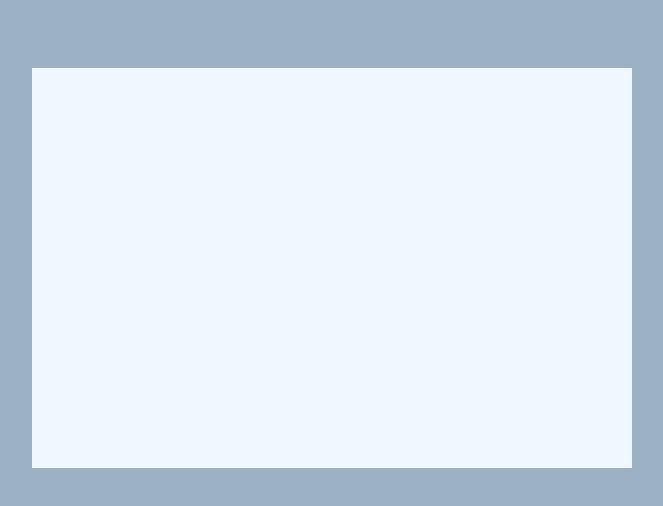
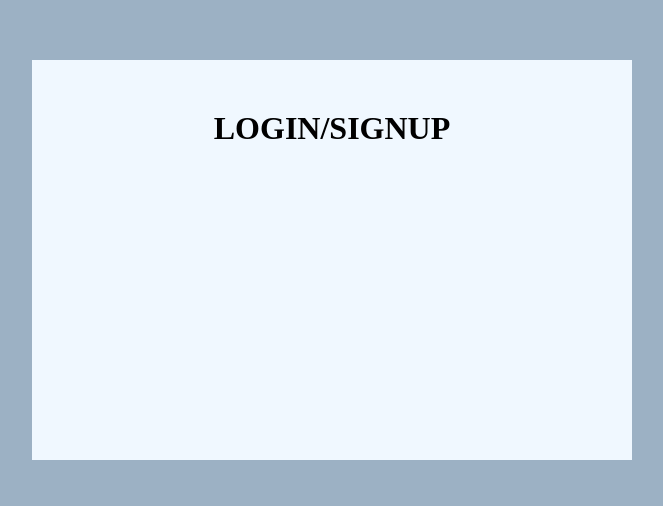
Before and after one commit to KeertiYadav-code/login-form, a plain HTML site: page index.html in a window 1280 px wide. Shown: the part 140-646 px from the top of the page, without its empty margins (308-971 px from the left). Drawn offline with Linux system fonts and the light colour scheme.

Commit message:
added text

```diff
--- a/index.html
+++ b/index.html
@@ -8,7 +8,9 @@
 </head>
 <body>
     <div class ="box">
-
+        <form>
+            <h1>LOGIN/SIGNUP</h1>
+        </form>
     </div>
 </body>
 </html>
--- a/styler.css
+++ b/styler.css
@@ -1,7 +1,21 @@
+*{
+    padding: 0px;
+    margin: 0px;
+    box-sizing: border-box;
+}
+
+h1{
+
+    text-align: center;
+}
+
+
 .box{
     width : 600px;
     height : 400px;
     background-color: aliceblue;
+    padding: 50px;
+    margin: 10px;
 }
 body{
     background-color: rgb(156, 177, 196);
```
